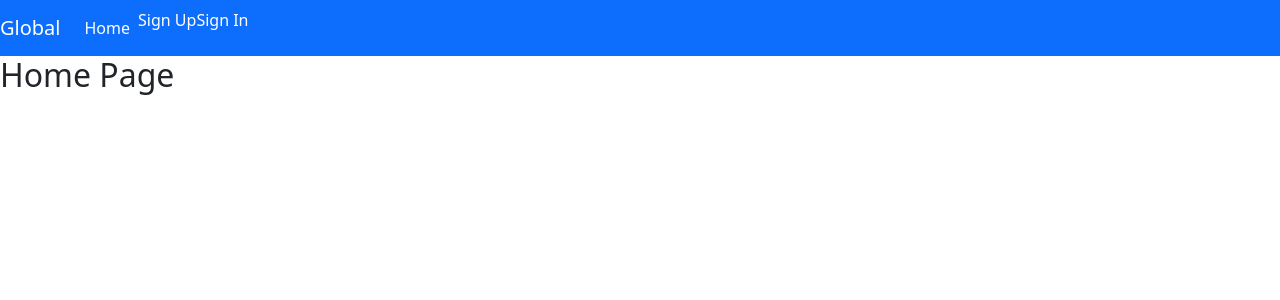
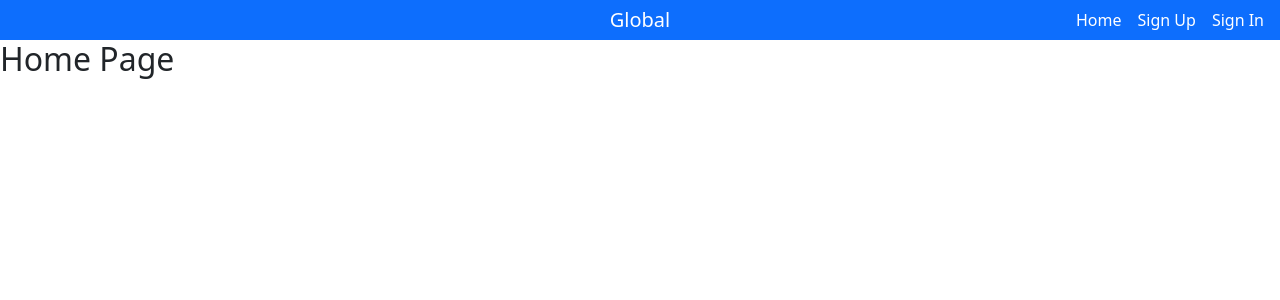
Before and after one commit to nabbott98/global-client, a React (Create React App) app: page / in a window 1280 px wide. Shown: the top 300 px of the page. Built offline with nearby package versions, Linux system fonts and the light colour scheme.

Commit message:
updated navbar center and right align

```diff
--- a/src/components/shared/Header.js
+++ b/src/components/shared/Header.js
@@ -2,18 +2,20 @@ import React, { Fragment } from 'react'
 import Nav from 'react-bootstrap/Nav'
 import Navbar from 'react-bootstrap/Navbar'
 import { Link } from 'react-router-dom'
+import './header.css'
+
 const linkStyle = {
     color: 'white',
     textDecoration: 'none'
 }
 const authenticatedOptions = (
 	<>
-		<Nav.Item>
+		<Nav.Item className='ms-3'>
 			<Link to='change-password' style={linkStyle}>
 				Change Password
 			</Link>
 		</Nav.Item>
-		<Nav.Item>
+		<Nav.Item className='ms-3 me-3'>
 			<Link to='sign-out' style={linkStyle}>
 				Sign Out
 			</Link>
@@ -23,10 +25,10 @@ const authenticatedOptions = (
 
 const unauthenticatedOptions = (
 	<>
-        <Nav.Item>
+        <Nav.Item className='ms-3'>
 		    <Link to='sign-up' style={linkStyle}>Sign Up</Link>
         </Nav.Item>
-        <Nav.Item>
+        <Nav.Item className='ms-3 me-3'>
 		    <Link to='sign-in' style={linkStyle}>Sign In</Link>
         </Nav.Item>
 	</>
@@ -34,24 +36,26 @@ const unauthenticatedOptions = (
 
 const alwaysOptions = (
 	<>
-		<Nav.Link>
+		<Nav.Item className='ms-3'>
 			<Link to='/' style={linkStyle}>
 				Home
 			</Link>
-		</Nav.Link>
+		</Nav.Item>
 	</>
 )
 
 const Header = ({ user }) => (
-	<Navbar bg='primary' variant='dark' expand='md'>
+	<Navbar bg='primary' variant='dark' expand='md' >
 		<Navbar.Brand>
+			<Nav  className="position-absolute top-50 start-50 translate-middle">
             <Link to='/' style={linkStyle}>
                 Global
             </Link>
+			</Nav>
         </Navbar.Brand>
 		<Navbar.Toggle aria-controls='basic-navbar-nav' />
 		<Navbar.Collapse id='basic-navbar-nav'>
-			<Nav className='ml-auto'>
+			<Nav className='ms-auto'>
 				{user && (
 					<span className='navbar-text mr-2'>Welcome, {user.email}</span>
 				)}
```
Also changed, not shown: src/components/shared/header.css (added), 2 other files (tests, documents, lock files or other folders).
